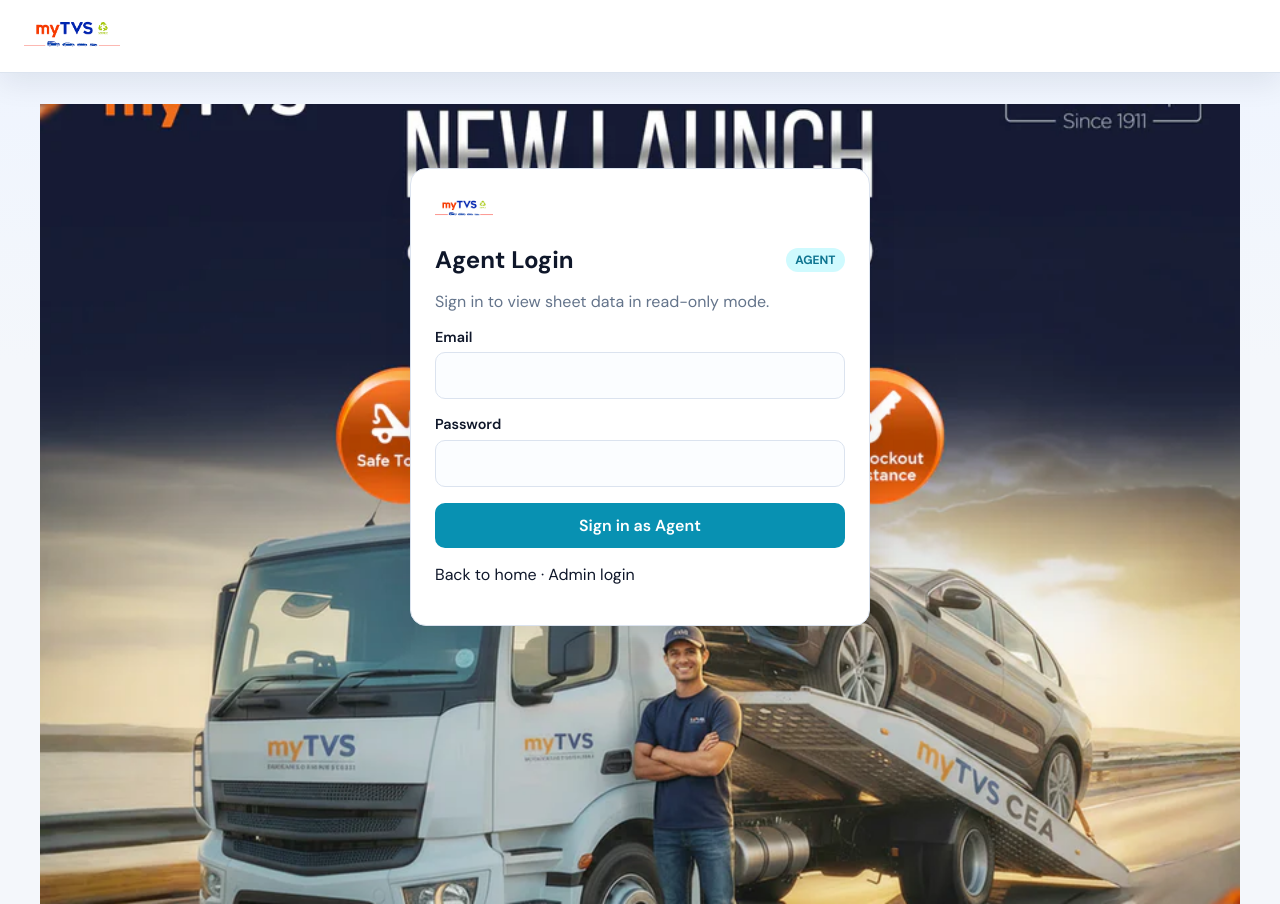
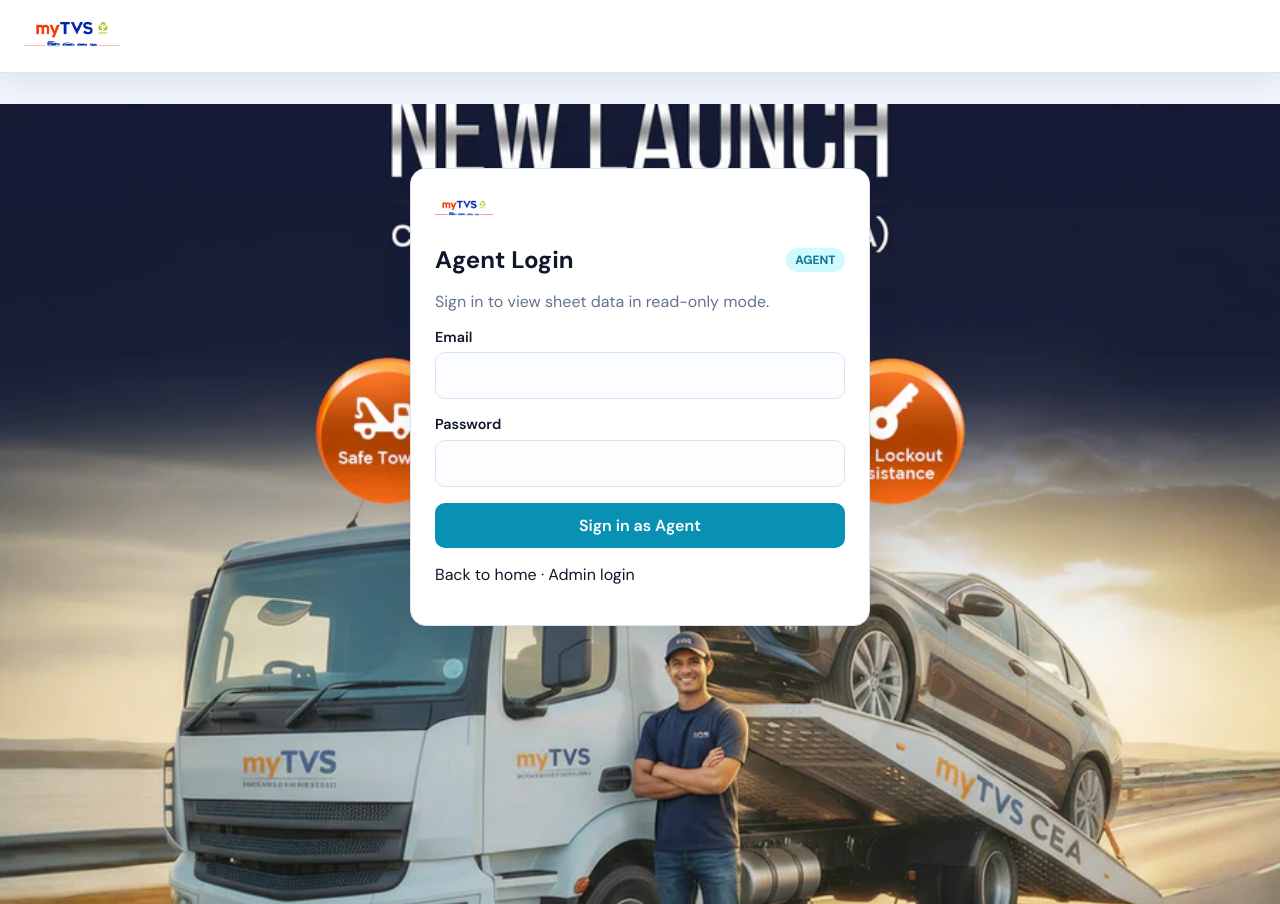
Before and after one commit to ranjithkumardevendhiran-a11y/sheet-front, a React (Vite) app: page /#/user/login in a window 1280 px wide. Built offline with nearby package versions, Linux system fonts and the light colour scheme.

Commit message:
first commit

```diff
--- a/src/pages/UserLogin.jsx
+++ b/src/pages/UserLogin.jsx
@@ -29,7 +29,6 @@
 
   return (
     <main
-      className="container"
       style={{
         padding: '4rem 0',
         backgroundImage: 'url(/image.png)',
@@ -38,7 +37,7 @@
         minHeight: '100vh',
       }}
     >
-      <section className="card" style={{ maxWidth: 460, margin: '0 auto' }}>
+      <section className="container card" style={{ maxWidth: 460, margin: '0 auto' }}>
         <LogoBadge small />
         <div style={{ display: 'flex', justifyContent: 'space-between', alignItems: 'center', marginTop: '1rem' }}>
           <h1 style={{ margin: 0 }}>Agent Login</h1>
```
